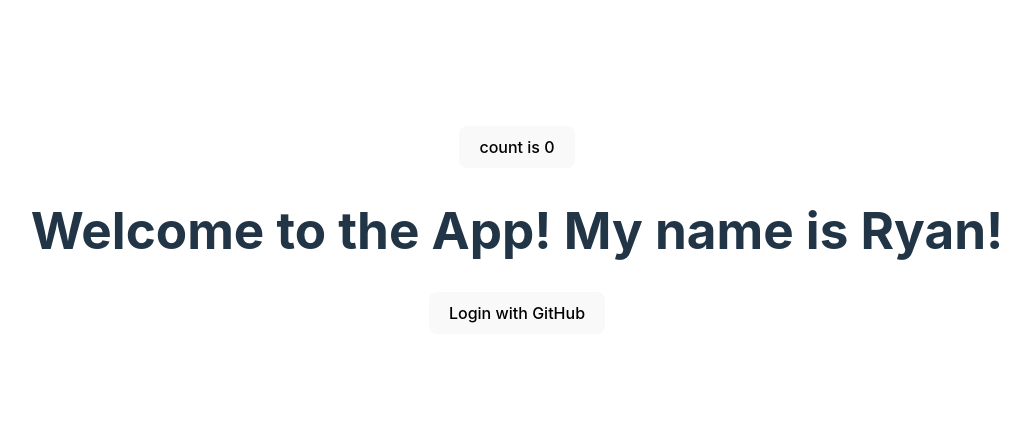
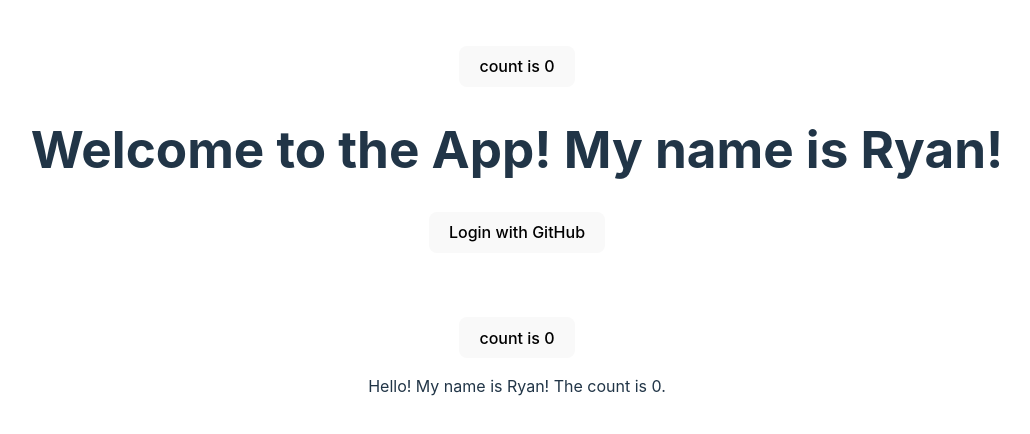
Before and after one commit to r-snell1/cloud-lab3, a React (Vite) app: page / in a window 1280 px wide. Shown: the part 170-604 px from the top of the page, without its empty margins (123-1153 px from the left). Built offline with nearby package versions, Linux system fonts and the light colour scheme.

Commit message:
Add files via upload

```diff
--- a/src/main.jsx
+++ b/src/main.jsx
@@ -1,12 +1,12 @@
-import { StrictMode } from 'react'
-import { createRoot } from 'react-dom/client'
-import './index.css'
-import App from './App.jsx'
-import welcome from './Welcome.jsx'
+import { StrictMode } from 'react';
+import { createRoot } from 'react-dom/client';
+import './index.css';
+import App from './App.jsx';
+import Welcome from './Welcome.jsx';
 
 createRoot(document.getElementById('root')).render(
-  <StrictMode>
-    <App />
-      <welcome />
-  </StrictMode>,
-)
+    <StrictMode>
+        <App />
+        <Welcome /> {/* Render the Welcome component here */}
+    </StrictMode>
+);
--- a/src/welcome.jsx
+++ b/src/welcome.jsx
@@ -1,7 +1,7 @@
 import React, { useState } from 'react';
 import './App.css';
 
-function welcome() {
+function Welcome() {
 
     const [count, setCount] = useState(0);
 
@@ -17,4 +17,4 @@ function welcome() {
     );
 }
 
-export default welcome;
+export default Welcome;
```
